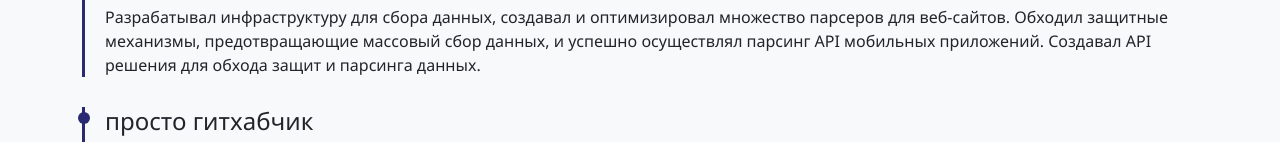
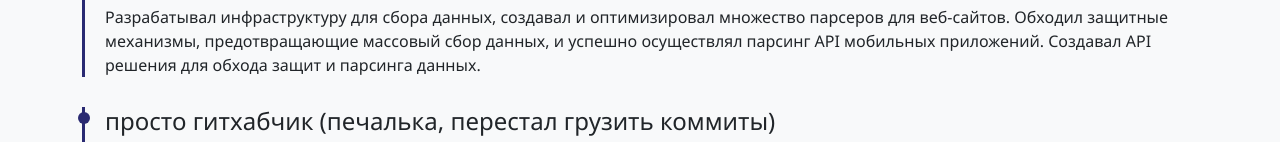
Before and after one commit to BOPOH1243/BOPOH1243.github.io, a plain HTML site: page index.html in a window 1280 px wide. Shown: the part 1571-1713 px from the top of the page. Drawn offline with nearby package versions, Linux system fonts and the light colour scheme.

Commit message:
беда с гитхабчиком

```diff
--- a/index.html
+++ b/index.html
@@ -206,7 +206,7 @@
         </p>
       </div>
       <div class="container experience-item">
-        <h4>просто гитхабчик</h4>
+        <h4>просто гитхабчик (печалька, перестал грузить коммиты)</h4>
         <div class="github-contribution">
           <img src="https://github-contributions-api.deno.dev/BOPOH1243.svg" alt="GitHub Contributions"
             class="img-fluid rounded shadow-sm" />
```
